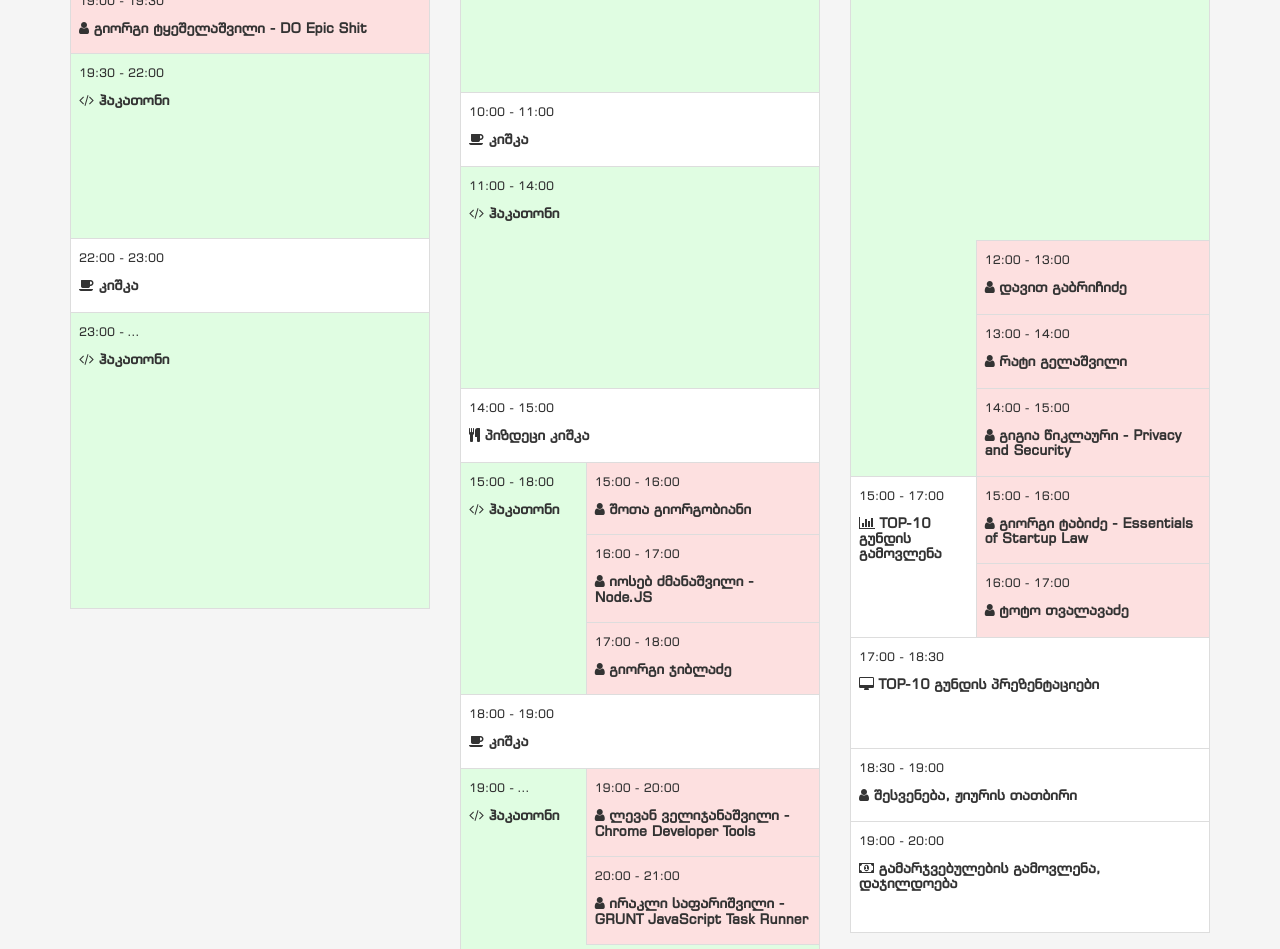
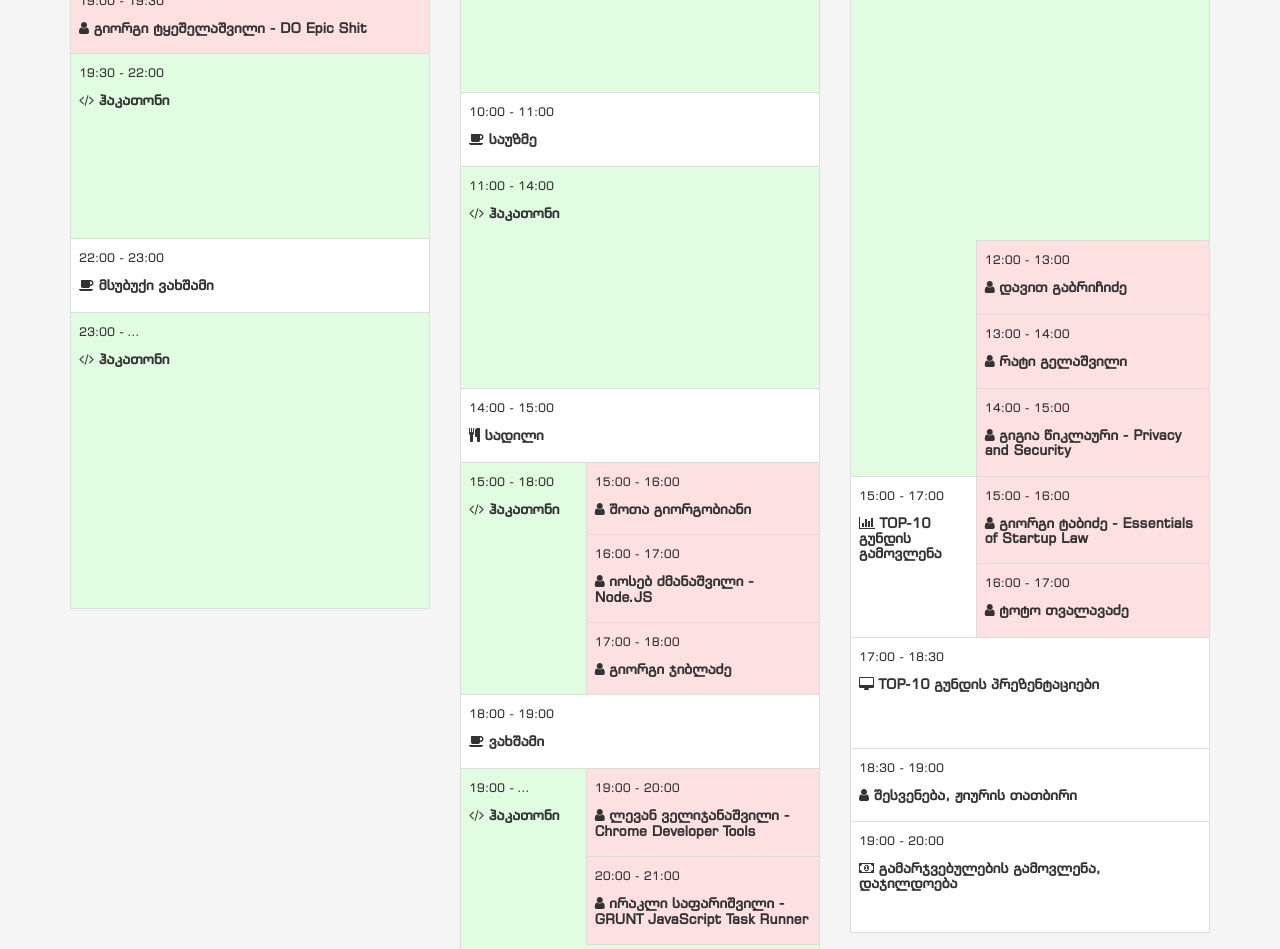
Before and after one commit to uniHackio/cst.unihack.ge, a website: page agenda/index.html in a window 1280 px wide. Shown: the part 260-1209 px from the top of the page. Drawn offline with nearby package versions, Linux system fonts and the light colour scheme; files whose address does not match are found by name.

Commit message:
kishka to normal

```diff
--- a/agenda/index.html
+++ b/agenda/index.html
@@ -87,7 +87,7 @@
                         </td></tr>
                         <tr class="he-1"><td>
                             <span class="time">22:00 - 23:00</span>
-                            <h5><i class="fa fa-coffee"></i> კიშკა</h5>
+                            <h5><i class="fa fa-coffee"></i> მსუბუქი ვახშამი</h5>
                         </td></tr>
                         <tr class="he-4"><td class="he-green">
                             <span class="time">23:00 - ...</span>
@@ -104,7 +104,7 @@
                         </td></tr>
                         <tr class="he-1"><td colspan="2">
                             <span class="time">10:00 - 11:00</span>
-                            <h5><i class="fa fa-coffee"></i> კიშკა</h5>
+                            <h5><i class="fa fa-coffee"></i> საუზმე</h5>
                         </td></tr>
                         <tr class="he-3"><td colspan="2" class="he-green">
                             <span class="time">11:00 - 14:00</span>
@@ -112,7 +112,7 @@
                         </td></tr>
                         <tr class="he-1"><td colspan="2">
                             <span class="time">14:00 - 15:00</span>
-                            <h5><i class="fa fa-cutlery"></i> პიზდეცი კიშკა</h5>
+                            <h5><i class="fa fa-cutlery"></i> სადილი</h5>
                         </td></tr>
                         <tr class="he-_"><td width="35%" rowspan="3" class="he-green">
                                 <span class="time">15:00 - 18:00</span>
@@ -137,7 +137,7 @@
                         </tr>
                         <tr class="he-1"><td colspan="3">
                             <span class="time">18:00 - 19:00</span>
-                            <h5><i class="fa fa-coffee"></i> კიშკა</h5>
+                            <h5><i class="fa fa-coffee"></i> ვახშამი</h5>
                         </td></tr>
                         <tr class="he-_"><td rowspan="2" class="bbx he-green">
                                 <span class="time">19:00 - ...</span>
```
